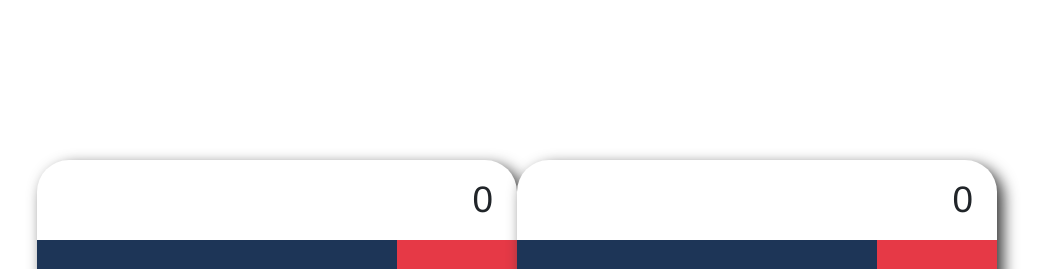
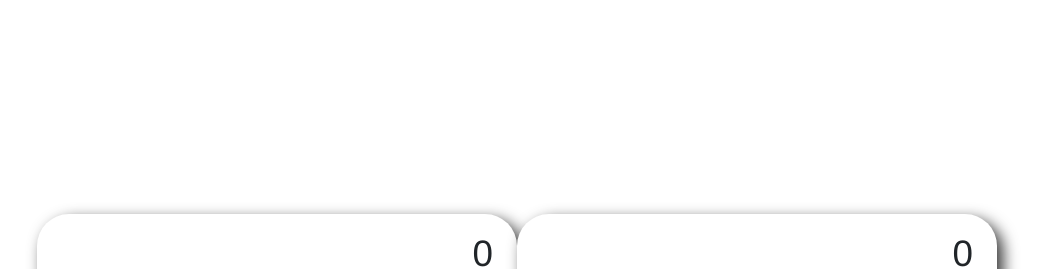
Before and after one commit to AdrianCSM/React-Calculator, a React (Create React App) app: page / in a window 1280 px wide. Shown: the top 269 px of the page, without its empty margins (123-1168 px from the left). Built offline with nearby package versions, Linux system fonts and the light colour scheme.

Commit message:
Refractor Calculator and change styling

```diff
--- a/src/components/Calculator.css
+++ b/src/components/Calculator.css
@@ -1,3 +1,9 @@
+.letsStyle {
+  color: white;
+  font-size: 1.5rem;
+  padding-bottom: 2rem;
+}
+
 .calculator-container {
   background: #fff;
   color: white;
@@ -42,6 +48,10 @@
 .button-grid {
   display: grid;
   grid-template-columns: 1fr 1fr 1fr 1fr;
+}
+
+.button-grid:nth-child(4n) {
+  background-color: #454ed4;
 }
 
 .bottom-container {
--- a/src/components/Calculator.js
+++ b/src/components/Calculator.js
@@ -18,6 +18,8 @@ const Calculator = () => {
   };
 
   return (
+    <div clasName="App">
+      <h3 className="letsStyle">Let&apos;s do some math!</h3>
       <div className="calculator-container">
         <div className="display" id="display">
           <span className="hint">
@@ -53,6 +55,7 @@ const Calculator = () => {
           <CalcButton myFunc={handleClick} buttonName="=" buttonClasses="btn equals orange" id="equals" />
         </div>
       </div>
+    </div>
   );
 };
 
```
Lines whose indentation alone changed are shown as unchanged.
